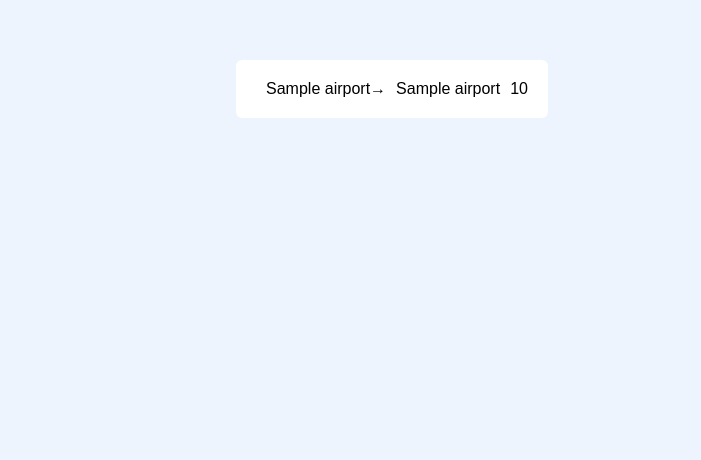
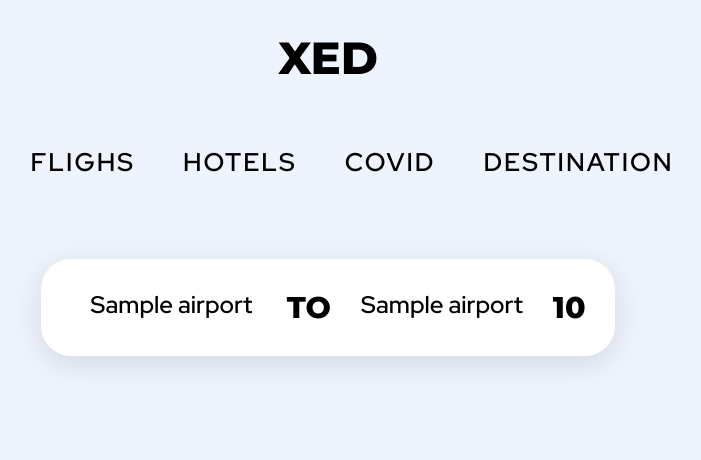
Before and after one commit to yummyweb/hack-apac-2021, a Flask app: template app/templates/results.html in a window 1280 px wide. Shown: the top 460 px of the page, without its empty margins (312-1013 px from the left). Run offline with Flask 2, Linux system fonts and the light colour scheme; the template is opened without the code that fills it: most values are stand-ins (such as "Sample title", 1, 10 or a date in 2020); some libraries are stand-ins or nearby versions.

Commit message:
flights done

```diff
--- a/app/static/css/results.css
+++ b/app/static/css/results.css
@@ -1,3 +1,5 @@
+@import url("https://fonts.googleapis.com/css2?family=Montserrat:wght@800&display=swap");
+@import url("https://fonts.googleapis.com/css2?family=Red+Hat+Display:wght@600&display=swap");
 * {
   margin: 0;
   padding: 0;
@@ -11,23 +13,232 @@ body {
 .container {
   padding: 60px;
   display: flex;
-    margin-left: 10%;
+  margin-left: 5%;
   justify-content: center;
+  margin-top: -20px;
 }
 
 .flights {
   display: flex;
   flex-direction: column;
+  margin-top: -40px;
 }
 
 .flight {
   display: flex;
   background-color: white;
-    padding: 20px;
-    border-radius: 6px;
-    margin-bottom: 15px;
+  padding: 30px;
+
+  border-radius: 30px;
+  border: 0px solid black;
+  box-shadow: rgba(100, 100, 111, 0.2) 0px 7px 29px 0px;
+
+  margin-bottom: 45px;
 }
 
 .flight-airport {
-    margin-left: 10px;
+  margin-left: 20px;
+  font-family: "Red Hat Display";
+  font-size: 24px;
 }
+.flight-price {
+  font-family: "Montserrat";
+  font-size: 30px;
+  margin-left: 30px;
+}
+.TO {
+  font-size: 30px;
+  font-family: "Montserrat";
+  margin-left: 30px;
+  margin-right: 10px;
+}
+#title-xed {
+  font-size: 45px;
+  font-family: "Montserrat";
+  text-align: center;
+  margin-top: 30px;
+}
+.hello {
+  display: table;
+  margin-right: auto;
+  margin-left: auto;
+  margin-top: 30px;
+  background-color: white;
+  width: 200px;
+}
+a {
+  text-decoration: none;
+  color: black;
+  font-family: "Red Hat Display";
+}
+
+header {
+  width: 100%;
+
+  position: relative;
+  overflow: hidden;
+}
+
+.container {
+  max-width: 120rem;
+  width: 90%;
+  margin: 0 auto;
+}
+
+.menu-toggle {
+  position: fixed;
+  top: 2.5rem;
+  right: 2.5rem;
+  color: black;
+  font-size: 3rem;
+  cursor: pointer;
+  z-index: 1000;
+  display: none;
+  font-family: "Red Hat Display";
+}
+
+nav {
+  margin-top: 0px;
+  display: flex;
+  justify-content: space-between;
+  align-items: center;
+  text-transform: uppercase;
+  font-size: 1.6rem;
+}
+
+.brand {
+  font-size: 45px;
+  font-family: "Montserrat";
+  text-align: center;
+  margin-top: 30px;
+  color: black;
+}
+
+.brand span {
+  color: crimson;
+}
+
+nav ul {
+  display: flex;
+}
+
+nav ul li {
+  list-style: none;
+  transform: translateX(100rem);
+  animation: slideIn 0.5s forwards;
+}
+
+nav ul li:nth-child(1) {
+  animation-delay: 0s;
+}
+
+nav ul li:nth-child(2) {
+  animation-delay: 0.5s;
+}
+
+nav ul li:nth-child(3) {
+  animation-delay: 1s;
+}
+
+nav ul li:nth-child(4) {
+  animation-delay: 1.5s;
+}
+
+nav ul li a {
+  padding: 1rem 0;
+  margin: 0 3rem;
+  position: relative;
+  letter-spacing: 2px;
+}
+
+nav ul li a:last-child {
+  margin-right: 0;
+}
+
+nav ul li a::before,
+nav ul li a::after {
+  content: "";
+  position: absolute;
+  width: 100%;
+  height: 2px;
+  background-color: crimson;
+  left: 0;
+  transform: scaleX(0);
+  transition: all 0.5s;
+}
+
+nav ul li a::before {
+  top: 0;
+  transform-origin: left;
+}
+
+nav ul li a::after {
+  bottom: 0;
+  transform-origin: right;
+}
+
+.overlay {
+  background-color: rgba(0, 0, 0, 0.95);
+  position: fixed;
+  right: 0;
+  left: 0;
+  top: 0;
+  bottom: 0;
+  transition: opacity 650ms;
+  transform: scale(0);
+  opacity: 0;
+  display: none;
+}
+
+nav ul li a:hover::before,
+nav ul li a:hover::after {
+  transform: scaleX(1);
+}
+
+@keyframes slideIn {
+  from {
+  }
+  to {
+    transform: translateX(0);
+  }
+}
+
+@media screen and (max-width: 700px) {
+  .menu-toggle {
+    display: block;
+  }
+
+  nav {
+    padding-top: 0;
+    display: none;
+    flex-direction: column;
+    justify-content: space-evenly;
+    align-items: center;
+    height: 100vh;
+    text-align: center;
+  }
+
+  nav ul {
+    flex-direction: column;
+  }
+
+  nav ul li {
+    margin-top: 5rem;
+  }
+
+  nav ul li a {
+    margin: 0;
+    font-size: 2.5rem;
+  }
+
+  .brand {
+    font-size: 5rem;
+  }
+
+  .overlay.menu-open,
+  nav.menu-open {
+    display: flex;
+    transform: scale(1);
+    opacity: 1;
+  }
+}
--- a/app/templates/results.html
+++ b/app/templates/results.html
@@ -6,8 +6,28 @@
     <meta name="viewport" content="width=device-width, initial-scale=1.0">
     <link rel="stylesheet" href="../static/css/results.css">
     <title>Xed</title>
+    <link rel="stylesheet" href="https://use.fontawesome.com/releases/v5.8.1/css/all.css" integrity="sha384-50oBUHEmvpQ+1lW4y57PTFmhCaXp0ML5d60M1M7uH2+nqUivzIebhndOJK28anvf" crossorigin="anonymous">
+
 </head>
 <body>
+    <a href="index.html" class="home"><h2 id="title-xed"> XED</h2></a>
+    <header>
+        <div class="menu-toggle" id="hamburger">
+            <i class="fas fa-bars"></i>
+        </div>
+        <div class="overlay"></div>
+        <div class="container">
+            <nav>
+                <ul>
+                    <li><a href="#">Flighs</a></li>
+                    <li><a href="#">Hotels</a></li>
+                    <li><a href="#">Covid</a></li>
+                    <li><a href="#">Destination</a></li>
+                </ul>
+            </nav>
+        </div>
+</header>
+
     <div class="container">
         <div class="flights">
             {% for flight in flights %}
@@ -15,17 +35,17 @@
                     {% for t in flight.travel %}
                         {% if flight.travel|length > loop.index0+1 %}
                             {% if t.arrival.airport != flight.travel[loop.index0+1].departure %}
-                                <p class="flight-airport">{{ t.departure.airport }}</p>→<p class="flight-airport">{{ t.arrival.airport }}</p>
+                                <p class="flight-airport">{{ t.departure.airport }}</p> &nbsp; <p class="TO">TO</p><p class="flight-airport">{{ t.arrival.airport }}</p>
                             {% endif %}
                         {% else %}
                             {% if flight.travel|length == 1 %}
-                                <p class="flight-airport">{{ t.departure.airport }}</p>→<p class="flight-airport">{{ t.arrival.airport }}</p>
+                                <p class="flight-airport">{{ t.departure.airport }}</p>&nbsp; <p class="TO">TO</p><p class="flight-airport">{{ t.arrival.airport }}</p>
                             {% else %}
-                                →<p class="flight-airport">{{ t.arrival.airport }}</p>
+                            &nbsp; <p class="TO">TO</p><p class="flight-airport">{{ t.arrival.airport }}</p>
                             {% endif %}
                         {% endif %}
                     {% endfor %}
-                    <p class="flight-airport">{{ flight.price }}</p>
+                    <p class="flight-price">{{ flight.price }}</p>
                 </div>
             {% endfor %}
         </div>
```
Lines whose indentation alone changed are shown as unchanged.
